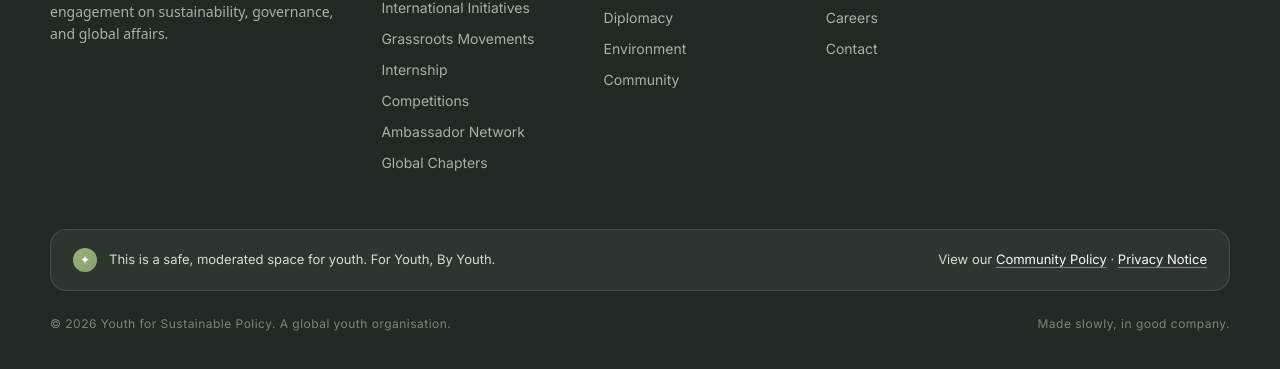
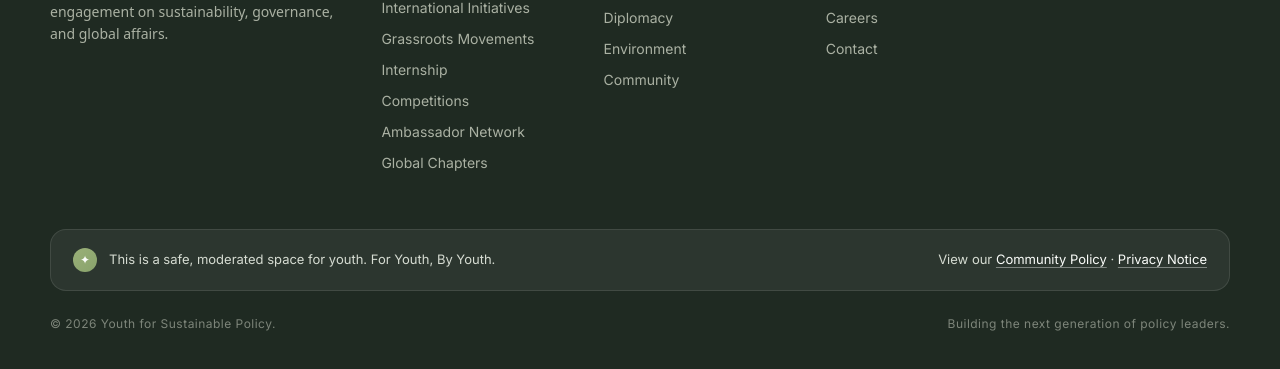
Before and after one commit to meitongkim/youthforsustainablepolicywebsite, a plain HTML site: page business-route.html in a window 1280 px wide. Shown: the part 8898-9267 px from the top of the page. Drawn offline with Linux system fonts and the light colour scheme.

Commit message:
Add files via upload

```diff
--- a/business-route.html
+++ b/business-route.html
@@ -1112,8 +1112,8 @@
   </div>
 
   <div class="copy">
-    <span>© 2026 Youth for Sustainable Policy. A global youth organisation.</span>
-    <span>Made slowly, in good company.</span>
+    <span>© 2026 Youth for Sustainable Policy.</span>
+    <span>Building the next generation of policy leaders.</span>
   </div>
 </footer>
 
```
Also changed, not shown: careers.html (+2 -2 lines), chapters.html (+2 -2 lines), code-of-conduct.html (+2 -2 lines), community-policy.html (+2 -2 lines), community-route.html (+2 -2 lines), content-safety.html (+2 -2 lines), contributors.html (+2 -2 lines), data-privacy-policy.html (+2 -2 lines), dei-pledge.html (+2 -2 lines), diplomacy-route.html (+2 -2 lines), environment-route.html (+2 -2 lines), essay-competition-2026-rules.html (+2 -2 lines), essay-competition-2026.html (+2 -2 lines), global-spotlights.html (+2 -2 lines), 1 more files.
